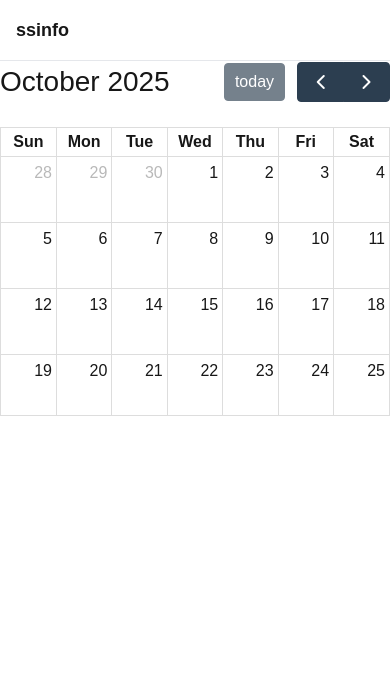
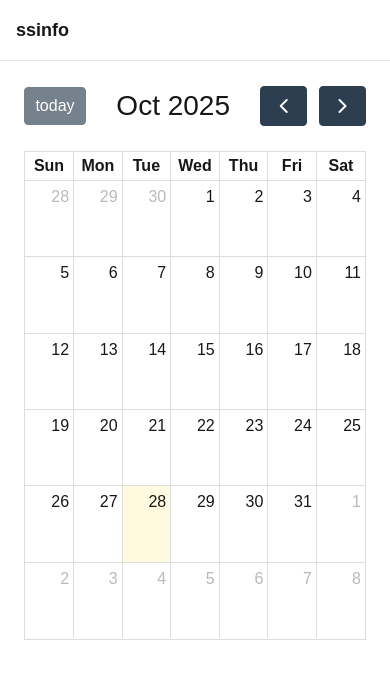
Before and after one commit to quino28/ssinfo, a Next.js app: page /schedule in a window 390 px wide. Shown: the top 678 px of the page. Built offline with nearby package versions, Linux system fonts and the light colour scheme.

Commit message:
responsive calender

```diff
--- a/app/globals.css
+++ b/app/globals.css
@@ -22,3 +22,8 @@ body {
   color: var(--foreground);
   font-family: Arial, Helvetica, sans-serif;
 }
+
+/* calender */
+.fc-theme-standard th {
+    background-color: var(--your-desired-header-color) !important;
+}
--- a/app/schedule/page.tsx
+++ b/app/schedule/page.tsx
@@ -2,12 +2,42 @@
 
 import FullCalendar from '@fullcalendar/react'
 import dayGridPlugin from '@fullcalendar/daygrid'
+import { useState, useEffect } from 'react';
+
+const PC_BREAKPOINT = 768;
 
 export default function SchedulePage() {
+  const [windowWidth, setWindowWidth] = useState(
+    typeof window !== 'undefined' ? window.innerWidth : PC_BREAKPOINT
+  );
+
+  useEffect(() => {
+    function handleResize() {
+      setWindowWidth(window.innerWidth);
+    }
+    window.addEventListener('resize', handleResize);
+    return () => window.removeEventListener('resize', handleResize);
+  }, []);
+
+  const isMobile = windowWidth < PC_BREAKPOINT;
+
   return (
-    <FullCalendar
-      plugins={[ dayGridPlugin ]}
-      initialView="dayGridMonth"
-    />
+    <div className="mx-auto max-w-5xl p-6">
+      <FullCalendar
+        plugins={[ dayGridPlugin ]}
+        initialView='dayGridMonth'
+        headerToolbar={{
+            start: 'today',
+            center: 'title',
+            end: 'prev next',
+        }}
+        titleFormat={
+          isMobile
+          ? { year: 'numeric', month: 'short' }
+          : { year: 'numeric', month: 'long' }
+        }
+        aspectRatio={ isMobile ? '0.7' : '1.6' }
+      />
+    </div>
   )
 }
```
